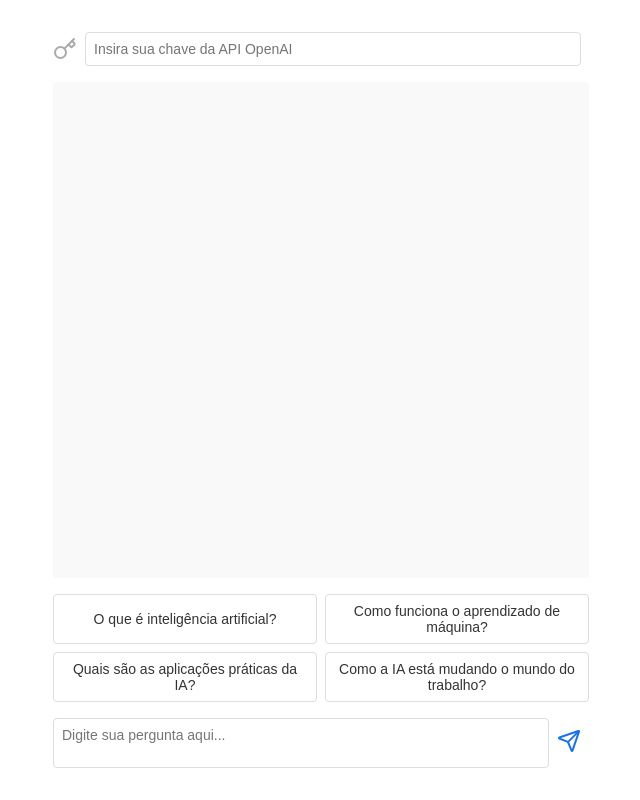
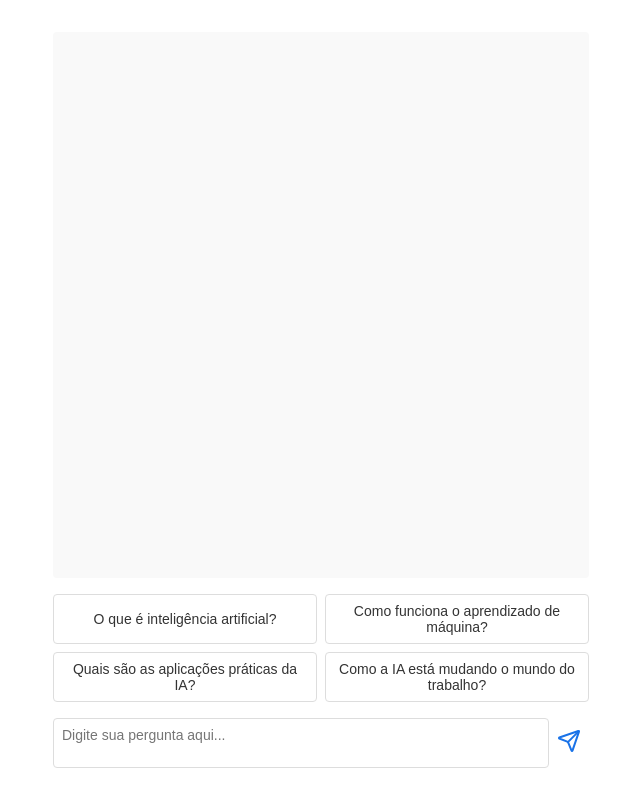
Before and after one commit to TamLeal/chatbot, a React (Vite) app: page / in a window 1280 px wide. Shown: the whole page, without its empty margins (319-959 px from the left). Built offline with nearby package versions, Linux system fonts and the light colour scheme.

Commit message:
env version

```diff
--- a/src/App.css
+++ b/src/App.css
@@ -20,35 +20,6 @@ body {
   height: 100vh;
   position: relative;
   box-sizing: border-box;
-}
-
-/* Estilos para a entrada da API */
-.api-input {
-  display: flex;
-  align-items: center;
-  margin-bottom: 16px;
-  width: 100%;
-}
-
-.api-input input {
-  flex-grow: 1;
-  padding: 8px;
-  border: 1px solid #ddd;
-  border-radius: 4px;
-  margin-right: 8px;
-  font-family: Arial, sans-serif;
-  font-size: 14px;
-}
-
-.api-input .icon {
-  width: 24px;
-  height: 24px;
-  color: #aaa;
-  margin-right: 8px;
-}
-
-.api-input .status {
-  margin-left: 8px;
 }
 
 /* Estilos para a área de resposta */
@@ -178,22 +149,6 @@ body {
   color: #0056b3;
 }
 
-/* Animação de flash para o input da API */
-@keyframes flash {
-  0%, 50%, 100% {
-    border-color: #ef4444;
-    box-shadow: 0 0 0 1px #ef4444;
-  }
-  25%, 75% {
-    border-color: transparent;
-    box-shadow: none;
-  }
-}
-
-.animate-flash {
-  animation: flash 0.5s 3;
-}
-
 /* Responsividade */
 @media (max-width: 600px) {
   .App {
--- a/src/Chatbot.jsx
+++ b/src/Chatbot.jsx
@@ -1,5 +1,5 @@
 import React, { useState, useEffect, useRef } from 'react';
-import { Send, Key, CheckCircle, XCircle, Square } from 'lucide-react';
+import { Send, Square } from 'lucide-react';
 
 const defaultQuestions = [
   "O que é inteligência artificial?",
@@ -11,14 +11,10 @@ const defaultQuestions = [
 export default function Chatbot() {
   const [conversation, setConversation] = useState([]);
   const [manualInput, setManualInput] = useState('');
-  const [apiKey, setApiKey] = useState('');
-  const [isFlashing, setIsFlashing] = useState(false);
-  const [apiKeyStatus, setApiKeyStatus] = useState(null); // null, 'valid', or 'invalid'
   const [isLoading, setIsLoading] = useState(false);
   const [typingEffectId, setTypingEffectId] = useState(null);
   const responseRef = useRef(null);
   const textareaRef = useRef(null);
-  const apiInputRef = useRef(null);
 
   useEffect(() => {
     if (responseRef.current) {
@@ -53,10 +49,6 @@ export default function Chatbot() {
   };
 
   const handleQuestionSubmit = async (question) => {
-    if (!isValidApiKey()) {
-      flashApiInput();
-      return;
-    }
     setConversation(prev => [...prev, { text: question, isAI: false }]);
     await fetchOpenAIResponse(question);
   };
@@ -69,15 +61,6 @@ export default function Chatbot() {
     }
   };
 
-  const isValidApiKey = () => {
-    return apiKey.trim().length > 0;
-  };
-
-  const flashApiInput = () => {
-    setIsFlashing(true);
-    setTimeout(() => setIsFlashing(false), 1500);
-  };
-
   const fetchOpenAIResponse = async (prompt) => {
     setIsLoading(true);
     try {
@@ -85,7 +68,7 @@ export default function Chatbot() {
         method: 'POST',
         headers: {
           'Content-Type': 'application/json',
-          'Authorization': `Bearer ${apiKey}`
+          'Authorization': `Bearer ${process.env.REACT_APP_OPENAI_API_KEY}`
         },
         body: JSON.stringify({
           model: "gpt-4",
@@ -95,31 +78,15 @@ export default function Chatbot() {
       });
 
       if (!response.ok) {
-        const errorData = await response.json();
-        throw new Error(errorData.error?.message || `HTTP error! status: ${response.status}`);
+        throw new Error(`HTTP error! status: ${response.status}`);
       }
 
-      setApiKeyStatus('valid');
       const data = await response.json();
-      const aiResponse = data.choices[0].message.content.trim();
-      addMessageWithTypingEffect(aiResponse);
+      addMessageWithTypingEffect(data.choices[0].message.content.trim());
     } catch (error) {
       console.error('Erro ao chamar a API da OpenAI:', error);
-      setApiKeyStatus('invalid');
-      let errorMessage = 'Ocorreu um erro ao processar sua solicitação.';
-      if (error.message.includes('Failed to fetch')) {
-        errorMessage += ' Verifique sua conexão com a internet ou se há um bloqueio de CORS.';
-      } else {
-        errorMessage += ` Erro: ${error.message}`;
-      }
-      errorMessage += ' Por favor, verifique sua chave API e tente novamente.';
-      addMessageWithTypingEffect(errorMessage);
+      addMessageWithTypingEffect("Desculpe, ocorreu um erro ao processar sua solicitação. Por favor, tente novamente mais tarde.");
     }
-  };
-
-  const handleApiKeyChange = (e) => {
-    setApiKey(e.target.value);
-    setApiKeyStatus(null);
   };
 
   const stopResponse = () => {
@@ -132,19 +99,6 @@ export default function Chatbot() {
 
   return (
     <div className="App">
-      <div className="api-input">
-        <Key className="icon" />
-        <input
-          ref={apiInputRef}
-          type="password"
-          value={apiKey}
-          onChange={handleApiKeyChange}
-          placeholder="Insira sua chave da API OpenAI"
-          className={isFlashing ? 'animate-flash' : ''}
-        />
-        {apiKeyStatus === 'valid' && <CheckCircle className="status valid" />}
-        {apiKeyStatus === 'invalid' && <XCircle className="status invalid" />}
-      </div>
       <div ref={responseRef} className="response-area">
         {conversation.map((message, index) => (
           <div key={index} className={`message ${message.isAI ? 'ai' : 'user'}`}>
```
